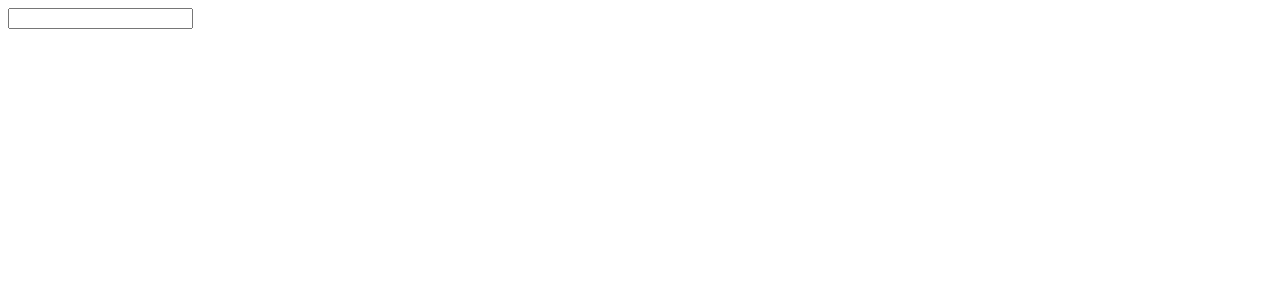
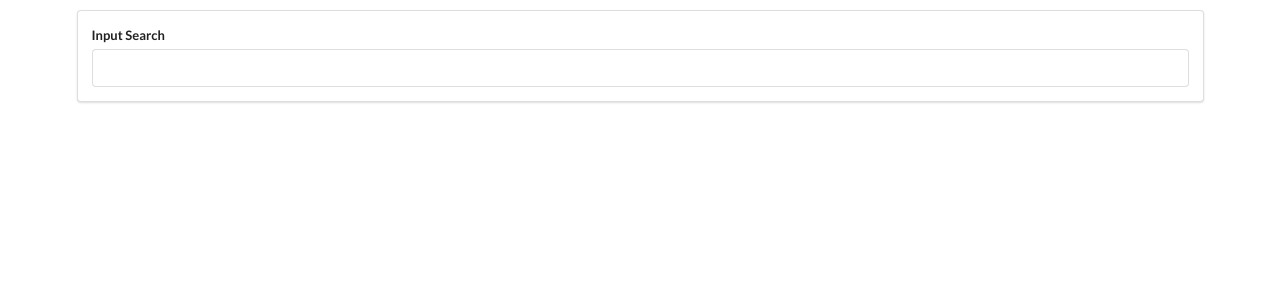
Before and after one commit to tshah010/ui-datemath, a React (Create React App) app: page / in a window 1280 px wide. Shown: the top 300 px of the page. Built offline with nearby package versions, Linux system fonts and the light colour scheme.

Commit message:
Add search styling

```diff
--- a/public/index.html
+++ b/public/index.html
@@ -5,6 +5,7 @@
     <link rel="icon" href="%PUBLIC_URL%/favicon.ico" />
     <meta name="viewport" content="width=device-width, initial-scale=1" />
     <meta name="theme-color" content="#000000" />
+    <link rel="stylesheet" href="https://cdnjs.cloudflare.com/ajax/libs/semantic-ui/2.4.1/semantic.min.css" />
     <meta
       name="description"
       content="Web site created using create-react-app"
--- a/src/components/App.js
+++ b/src/components/App.js
@@ -1,7 +1,7 @@
 import React from 'react';
 import SearchBar from './SearchBar';
 const App = () => {
-    return <div><SearchBar/></div>;
+    return <div className="ui container" style={{marginTop: '10px'}}><SearchBar/></div>;
 };
 
 export default App;
--- a/src/components/SearchBar.js
+++ b/src/components/SearchBar.js
@@ -3,9 +3,12 @@
 class SearchBar extends React.Component {
     render() {
         return (
-          <div>
-            <form>
-                <input type="text"/>
+          <div className="ui segment">
+            <form className="ui form">
+                <div className="field">
+                    <label>Input Search</label>
+                    <input type="text"/>
+                </div>
             </form>
          </div>
          );
```
